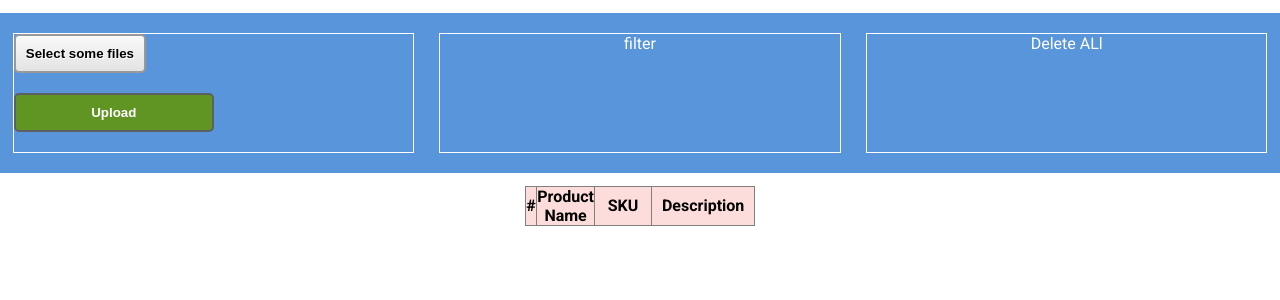
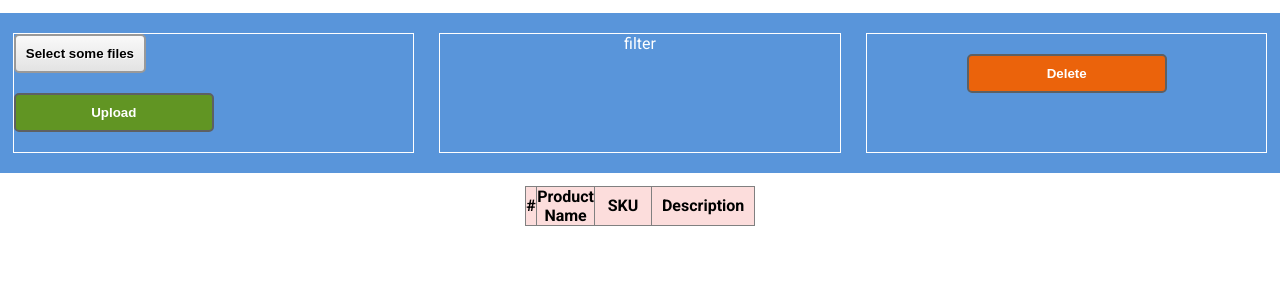
Before and after one commit to aravindas4/acme1, a Django app: template product/templates/base.html in a window 1280 px wide. Shown: the part 38-338 px from the top of the page. Run offline with Django 3.2, Linux system fonts and the light colour scheme; the template is opened without the code that fills it, so the values that code supplies are empty.

Commit message:
Add product delete feature

```diff
--- a/product/templates/base.html
+++ b/product/templates/base.html
@@ -80,7 +80,6 @@
 
             .button {
                 color: #FFF;
-                background-color: #619523;    /* Blue */
                 font-weight: bold;
                 padding: 10px;
                 text-align: center;
@@ -89,6 +88,14 @@
 
                 width: 200px;
                 margin: 20px auto;
+            }
+
+            .red {
+                background-color: #EB630B;
+            }
+
+            .green {
+                background-color: #619523;
             }
 
             .custom-file-input {
@@ -135,14 +142,17 @@
                   action="/products/upload/">
                 {% csrf_token %}
                 <input type="file" name="myfile" class="custom-file-input">
-                <button class='button' type="submit">Upload</button>
+                <button class='button green' type="submit">Upload</button>
               </form>
         </div>
         <div class="menu">
             <p>filter</p>
         </div>
         <div class="menu">
-            <p>Delete ALl</p>
+            <form method="post" action="/products/delete/">
+                {% csrf_token %}
+                <button class='button red' type="submit">Delete</button>
+              </form>
         </div>
     </div>
     <div>
--- a/product/urls.py
+++ b/product/urls.py
@@ -2,6 +2,7 @@ from django.urls import path
 from . import views
 
 urlpatterns = [
-    path('upload/', views.simple_upload, name='product-upload'),
+    path('upload/', views.upload_csv, name='product-upload'),
     path('list/', views.ProductListView.as_view(), name='product-list'),
+    path('delete/', views.delete_products, name='product-delete'),
 ]
```
Also changed, not shown: product/views.py (+8 -1 lines).
